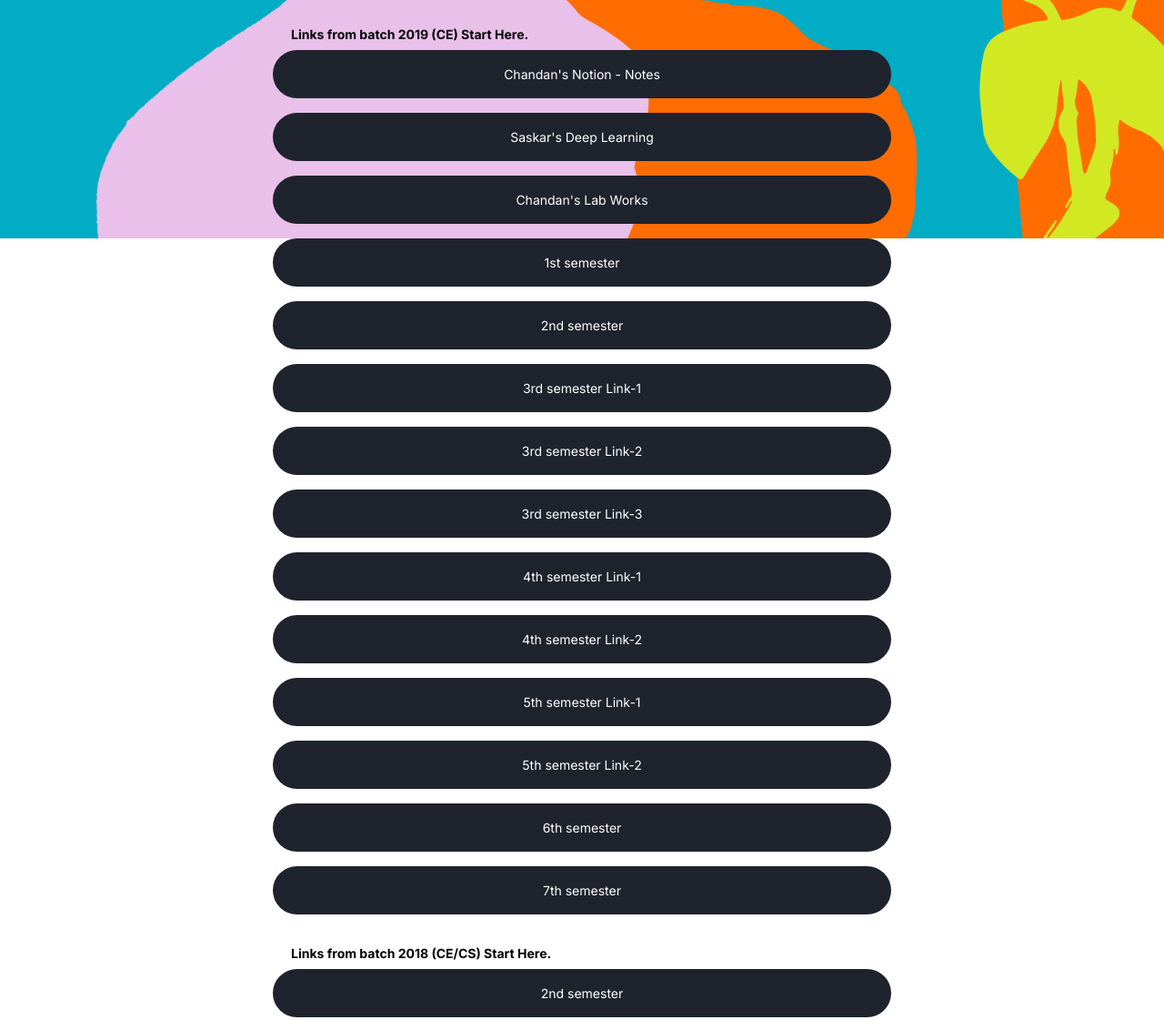
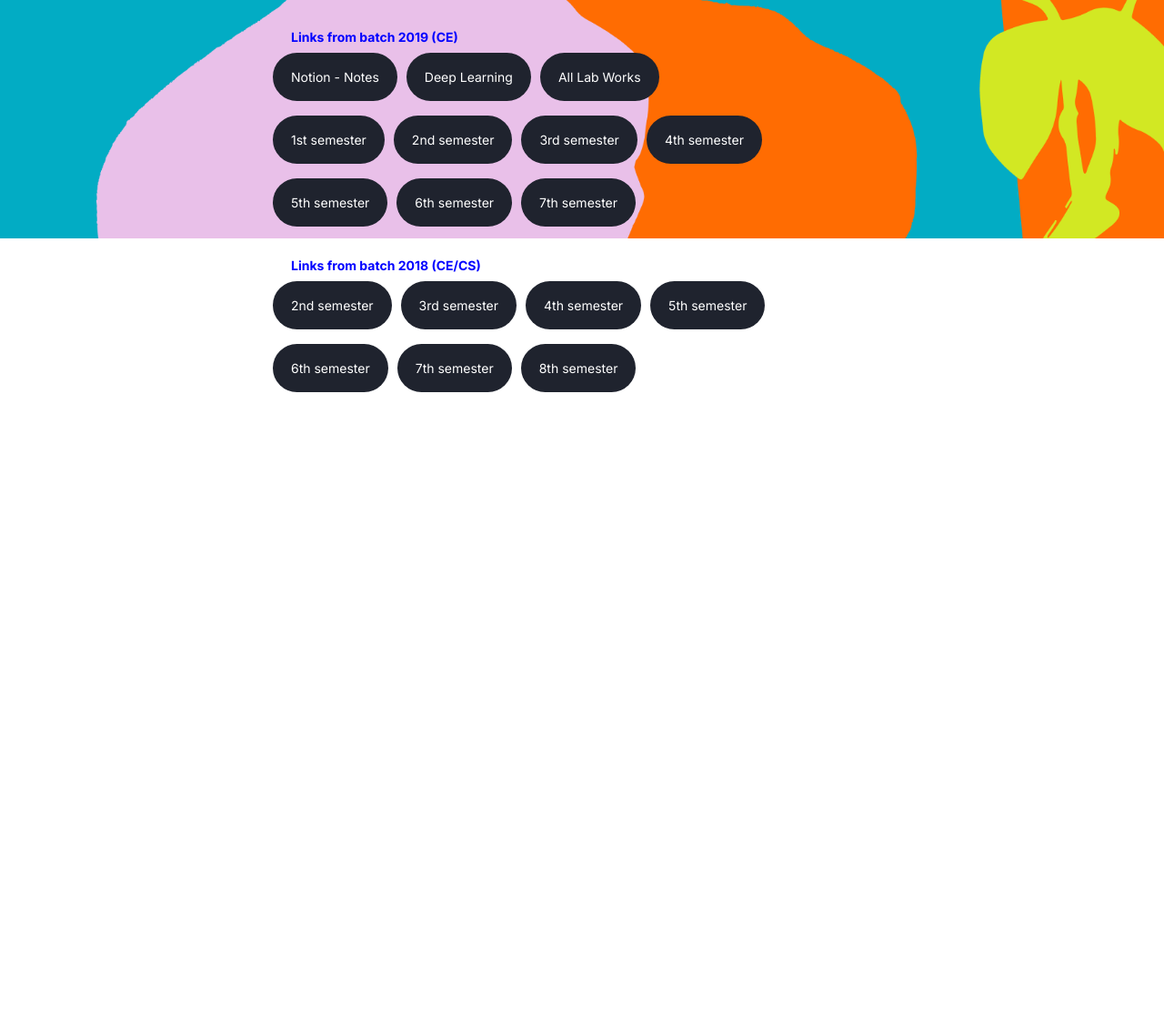
Before and after one commit to ChandankMahato/cscedrive, a plain HTML site: page index.html in a window 1280 px wide. Shown: the part 538-1659 px from the top of the page at 91% size. After the commit the page ends 1089 px from the top, so only its background shows below. Drawn offline with Linux system fonts and the light colour scheme.

Commit message:
link style updated

```diff
--- a/index.html
+++ b/index.html
@@ -1342,7 +1342,8 @@
                                 <p>share Resources at: cmahato2000@gmail.com</p>
                             </div>
                             <div class="sc-bdfBwQ hTuoxC">
-                                <h1 style="padding-Top: 20px; color:black; font-weight: 900;" class="sc-hKgILt eoKAsp">
+                                <h1 style="padding-Top: 20px; color:rgb(0, 0, 0); font-weight: 900; font-size: 16px;"
+                                    class="sc-hKgILt eoKAsp">
                                     Created to highlight the importance of Copywork in the
                                     University
                                     space.</h1>
@@ -1358,8 +1359,9 @@
                                 href="https://instagram.com/cryptochicksnft" aria-label="@crypto.chicks instagram"
                                 class="sc-eCssSg gsOJfM SocialIconItem__StyledLink-sc-imznxv-0 la-DeEE"></a></div>
                     </div>
-                    <h1 style="padding-left: 20px; padding-bottom: 10px;">Links from batch 2019 (CE)
-                        Start Here.</h1>
+                    <h1 style="padding-left: 20px; padding-bottom: 10px; color: blue;">Links from batch 2019 (CE)
+                    </h1>
+                    <div style="display: flex; gap: 10px;">
                         <div id="108709562" class="sc-bdfBwQ pkAuV container">
                             <div data-testid="StyledContainer"
                                 class="sc-bdfBwQ StyledContainer__StyledLinkContainer-sc-1og9kym-0 iwuMvC dgoRTN">
@@ -1367,7 +1369,7 @@
                                     target="_blank" rel="noopener" data-testid="LinkButton"
                                     aria-describedby="profile-crypto-chicks " height="auto"
                                     class="sc-pFZIQ StyledButton-sc-tim4qx-0 ldGKnQ eViWBZ audio1">
-                                <p class="sc-hKgILt Button__StyledText-sc-wu9agm-0 CczVW bvgKjI">Chandan's Notion -
+                                    <p class="sc-hKgILt Button__StyledText-sc-wu9agm-0 CczVW bvgKjI">Notion -
                                         Notes
                                     </p>
                                 </a>
@@ -1381,7 +1383,8 @@
                                     target="_blank" rel="noopener" data-testid="LinkButton"
                                     aria-describedby="profile-crypto-chicks " height="auto"
                                     class="sc-pFZIQ StyledButton-sc-tim4qx-0 ldGKnQ eViWBZ audio1">
-                                <p class="sc-hKgILt Button__StyledText-sc-wu9agm-0 CczVW bvgKjI">Saskar's Deep Learning
+                                    <p class="sc-hKgILt Button__StyledText-sc-wu9agm-0 CczVW bvgKjI">Deep
+                                        Learning
                                     </p>
                                 </a>
                                 <audio src="./soundEffects/1.mp3" class="enter" id="audio1"></audio>
@@ -1394,12 +1397,14 @@
                                     target="_blank" rel="noopener" data-testid="LinkButton"
                                     aria-describedby="profile-crypto-chicks " height="auto"
                                     class="sc-pFZIQ StyledButton-sc-tim4qx-0 ldGKnQ eViWBZ audio1">
-                                <p class="sc-hKgILt Button__StyledText-sc-wu9agm-0 CczVW bvgKjI">Chandan's Lab Works
+                                    <p class="sc-hKgILt Button__StyledText-sc-wu9agm-0 CczVW bvgKjI">All Lab Works
                                     </p>
                                 </a>
                                 <audio src="./soundEffects/1.mp3" class="enter" id="audio1"></audio>
                             </div>
                         </div>
+                    </div>
+                    <div style="display: flex; gap: 10px;">
                         <div id="108709562" class="sc-bdfBwQ pkAuV container">
                             <div data-testid="StyledContainer"
                                 class="sc-bdfBwQ StyledContainer__StyledLinkContainer-sc-1og9kym-0 iwuMvC dgoRTN">
@@ -1436,36 +1441,10 @@
                                     aria-describedby="profile-crypto-chicks " height="auto"
                                     class="sc-pFZIQ StyledButton-sc-tim4qx-0 ldGKnQ eViWBZ audio3">
                                     <p class="sc-hKgILt Button__StyledText-sc-wu9agm-0 CczVW bvgKjI">3rd
-                                    semester Link-1
+                                        semester
                                     </p>
                                 </a>
                                 <audio src="./soundEffects/3.mp3" class="enter" id="audio3"></audio>
-                        </div>
-                    </div>
-                    <div id="108709935" class="sc-bdfBwQ pkAuV container">
-                        <div data-testid="StyledContainer"
-                            class="sc-bdfBwQ StyledContainer__StyledLinkContainer-sc-1og9kym-0 iwuMvC dgoRTN"><a
-                                href="https://drive.google.com/drive/folders/1Flu5fLVFlY-if4wUK1StQbvtrbOEUNo4?usp=drive_link"
-                                target="_blank" rel="noopener" data-testid="LinkButton"
-                                aria-describedby="profile-crypto-chicks " height="auto"
-                                class="sc-pFZIQ StyledButton-sc-tim4qx-0 ldGKnQ eViWBZ audio3">
-                                <p class="sc-hKgILt Button__StyledText-sc-wu9agm-0 CczVW bvgKjI">3rd
-                                    semester Link-2</p>
-                            </a>
-                            <audio src="./soundEffects/6.mp3" class="enter" id="audio3"></audio>
-                        </div>
-                    </div>
-                    <div id="108709935" class="sc-bdfBwQ pkAuV container">
-                        <div data-testid="StyledContainer"
-                            class="sc-bdfBwQ StyledContainer__StyledLinkContainer-sc-1og9kym-0 iwuMvC dgoRTN"><a
-                                href="https://drive.google.com/drive/folders/1rDCFM9mWn54R606doYh9G5ku8Cm6R1Wq?usp=drive_link"
-                                target="_blank" rel="noopener" data-testid="LinkButton"
-                                aria-describedby="profile-crypto-chicks " height="auto"
-                                class="sc-pFZIQ StyledButton-sc-tim4qx-0 ldGKnQ eViWBZ audio3">
-                                <p class="sc-hKgILt Button__StyledText-sc-wu9agm-0 CczVW bvgKjI">3rd
-                                    semester Link-3</p>
-                            </a>
-                            <audio src="./soundEffects/6.mp3" class="enter" id="audio3"></audio>
                             </div>
                         </div>
                         <div id="245090174" class="sc-bdfBwQ pkAuV container">
@@ -1476,26 +1455,14 @@
                                     aria-describedby="profile-crypto-chicks " height="auto"
                                     class="sc-pFZIQ StyledButton-sc-tim4qx-0 ldGKnQ eViWBZ  audio4">
                                     <p class=" sc-hKgILt Button__StyledText-sc-wu9agm-0 CczVW bvgKjI">4th
-                                    semester Link-1
+                                        semester
                                     </p>
                                 </a>
                                 <audio src="./soundEffects/4.mp3" class="enter" id="audio4"></audio>
                             </div>
                         </div>
-                    <div id="245090174" class="sc-bdfBwQ pkAuV container">
-                        <div data-testid="StyledContainer"
-                            class="sc-bdfBwQ StyledContainer__StyledLinkContainer-sc-1og9kym-0 iwuMvC dgoRTN"><a
-                                href="https://drive.google.com/drive/folders/1QdqAx4V0uebIhbimw8L7EnUUiu843s6I?usp=drive_link"
-                                target="_blank" rel="noopener" data-testid="LinkButton"
-                                aria-describedby="profile-crypto-chicks " height="auto"
-                                class="sc-pFZIQ StyledButton-sc-tim4qx-0 ldGKnQ eViWBZ audio5">
-                                <p class="sc-hKgILt Button__StyledText-sc-wu9agm-0 CczVW bvgKjI">4th
-                                    semester Link-2
-                                </p>
-                            </a>
-                            <audio src="./soundEffects/5.mp3" class="enter" id="audio5"></audio>
-                        </div>
-                    </div>
+                    </div>
+                    <div style="display: flex; gap: 10px;">
                         <div id="245090174" class="sc-bdfBwQ pkAuV container">
                             <div data-testid="StyledContainer"
                                 class="sc-bdfBwQ StyledContainer__StyledLinkContainer-sc-1og9kym-0 iwuMvC dgoRTN"><a
@@ -1504,24 +1471,10 @@
                                     aria-describedby="profile-crypto-chicks " height="auto"
                                     class="sc-pFZIQ StyledButton-sc-tim4qx-0 ldGKnQ eViWBZ audio6">
                                     <p class="sc-hKgILt Button__StyledText-sc-wu9agm-0 CczVW bvgKjI">5th
-                                    semester Link-1
+                                        semester
                                     </p>
                                 </a>
                                 <audio src="./soundEffects/6.mp3" class="enter" id="audio6"></audio>
-                        </div>
-                    </div>
-                    <div id="245090174" class="sc-bdfBwQ pkAuV container">
-                        <div data-testid="StyledContainer"
-                            class="sc-bdfBwQ StyledContainer__StyledLinkContainer-sc-1og9kym-0 iwuMvC dgoRTN"><a
-                                href="https://drive.google.com/drive/folders/1bB7VQEgq4NlzxKGKzg7vfpf7yRPsVKHX?usp=drive_link"
-                                target="_blank" rel="noopener" data-testid="LinkButton"
-                                aria-describedby="profile-crypto-chicks " height="auto"
-                                class="sc-pFZIQ StyledButton-sc-tim4qx-0 ldGKnQ eViWBZ audio7">
-                                <p class="sc-hKgILt Button__StyledText-sc-wu9agm-0 CczVW bvgKjI">5th
-                                    semester Link-2
-                                </p>
-                            </a>
-                            <audio src="./soundEffects/7.mp3" class="enter" id="audio7"></audio>
                             </div>
                         </div>
                         <div id="245090174" class="sc-bdfBwQ pkAuV container">
@@ -1552,11 +1505,13 @@
                                 <audio src="./soundEffects/9.mp3" class="enter" id="audio9"></audio>
                             </div>
                         </div>
-
-                    <h1 style="padding-left: 20px; padding-top: 20px; padding-bottom: 10px;">Links from batch 2018
+                    </div>
+
+                    <h1 style="padding-left: 20px; padding-top: 20px; padding-bottom: 10px; color: blue;">Links from
+                        batch 2018
                         (CE/CS)
-                        Start Here.</h1>
-
+                    </h1>
+                    <div style="display: flex; gap: 10px;">
                         <div id="245090174" class="sc-bdfBwQ pkAuV container">
                             <div data-testid="StyledContainer"
                                 class="sc-bdfBwQ StyledContainer__StyledLinkContainer-sc-1og9kym-0 iwuMvC dgoRTN">
@@ -1607,26 +1562,14 @@
                                     aria-describedby="profile-crypto-chicks " height="auto"
                                     class="sc-pFZIQ StyledButton-sc-tim4qx-0 ldGKnQ eViWBZ audio10">
                                     <p class="sc-hKgILt Button__StyledText-sc-wu9agm-0 CczVW bvgKjI">5th
-                                    semester link-1
+                                        semester
                                     </p>
                                 </a>
                                 <audio src="./soundEffects/10.mp3" class="enter" id="audio10"></audio>
                             </div>
                         </div>
-                    <div id="245090174" class="sc-bdfBwQ pkAuV container">
-                        <div data-testid="StyledContainer"
-                            class="sc-bdfBwQ StyledContainer__StyledLinkContainer-sc-1og9kym-0 iwuMvC dgoRTN">
-                            <a href="https://drive.google.com/drive/folders/15dEvI20TvmEopCprYgwjI6rFTbcU7MjX?usp=drive_link"
-                                target="_blank" rel="noopener" data-testid="LinkButton"
-                                aria-describedby="profile-crypto-chicks " height="auto"
-                                class="sc-pFZIQ StyledButton-sc-tim4qx-0 ldGKnQ eViWBZ audio10">
-                                <p class="sc-hKgILt Button__StyledText-sc-wu9agm-0 CczVW bvgKjI">5th
-                                    semester link-2
-                                </p>
-                            </a>
-                            <audio src="./soundEffects/10.mp3" class="enter" id="audio10"></audio>
-                        </div>
-                    </div>
+                    </div>
+                    <div style="display: flex; gap: 10px;">
                         <div id="245090174" class="sc-bdfBwQ pkAuV container">
                             <div data-testid="StyledContainer"
                                 class="sc-bdfBwQ StyledContainer__StyledLinkContainer-sc-1og9kym-0 iwuMvC dgoRTN">
@@ -1635,21 +1578,7 @@
                                     aria-describedby="profile-crypto-chicks " height="auto"
                                     class="sc-pFZIQ StyledButton-sc-tim4qx-0 ldGKnQ eViWBZ audio10">
                                     <p class="sc-hKgILt Button__StyledText-sc-wu9agm-0 CczVW bvgKjI">6th
-                                    semester link-1
-                                </p>
-                            </a>
-                            <audio src="./soundEffects/10.mp3" class="enter" id="audio10"></audio>
-                        </div>
-                    </div>
-                    <div id="245090174" class="sc-bdfBwQ pkAuV container">
-                        <div data-testid="StyledContainer"
-                            class="sc-bdfBwQ StyledContainer__StyledLinkContainer-sc-1og9kym-0 iwuMvC dgoRTN">
-                            <a href="https://drive.google.com/drive/folders/1WBHG2TPCpCNao_qaN1zCqA-LNg6EiOrK?usp=drive_link"
-                                target="_blank" rel="noopener" data-testid="LinkButton"
-                                aria-describedby="profile-crypto-chicks " height="auto"
-                                class="sc-pFZIQ StyledButton-sc-tim4qx-0 ldGKnQ eViWBZ audio10">
-                                <p class="sc-hKgILt Button__StyledText-sc-wu9agm-0 CczVW bvgKjI">6th
-                                    semester link-2
+                                        semester
                                     </p>
                                 </a>
                                 <audio src="./soundEffects/10.mp3" class="enter" id="audio10"></audio>
@@ -1688,6 +1617,7 @@
                 </div>
             </div>
         </div>
+    </div>
     <script src="index.js"></script>
 </body>
 <!-- Mirrored from linktr.ee/crypto.chicks by HTTrack Website Copier/3.x [XR&CO'2014], Tue, 09 Aug 2022 15:59:56 GMT -->
```
Lines whose indentation alone changed are shown as unchanged.
